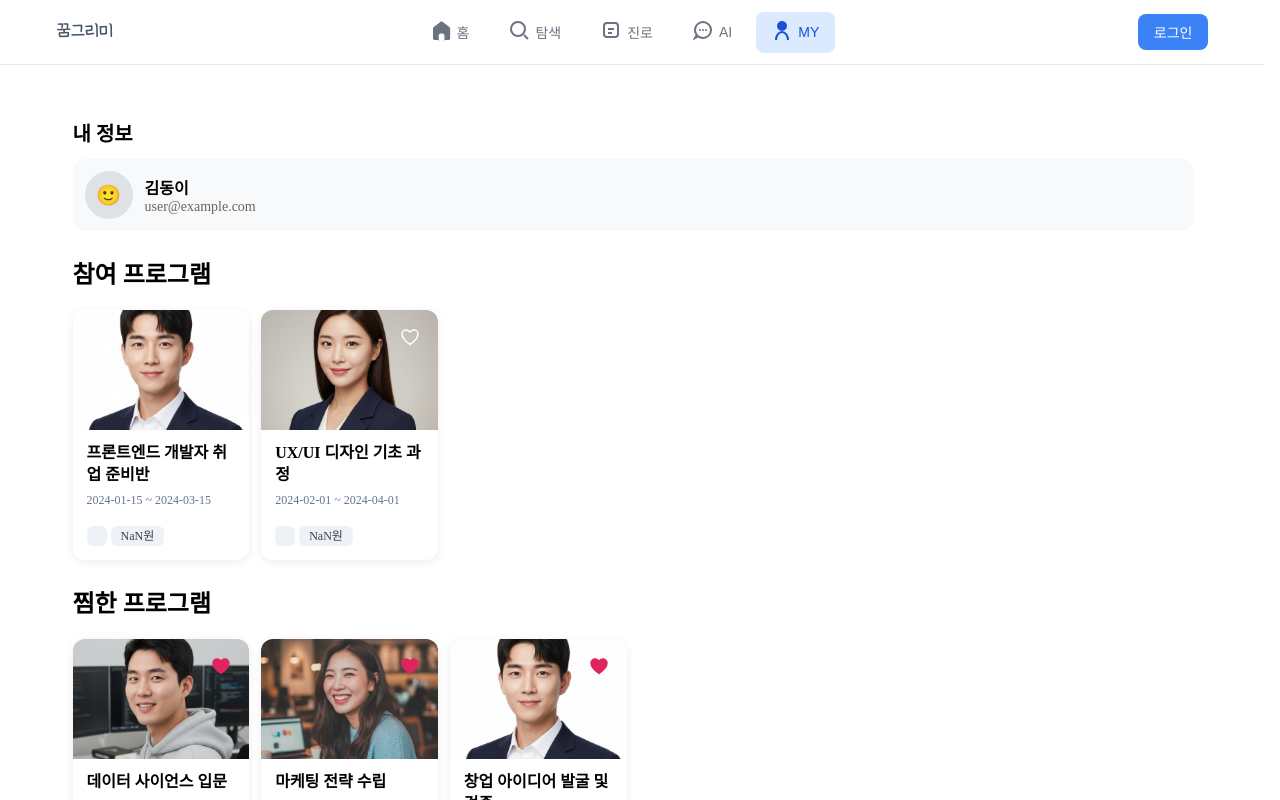
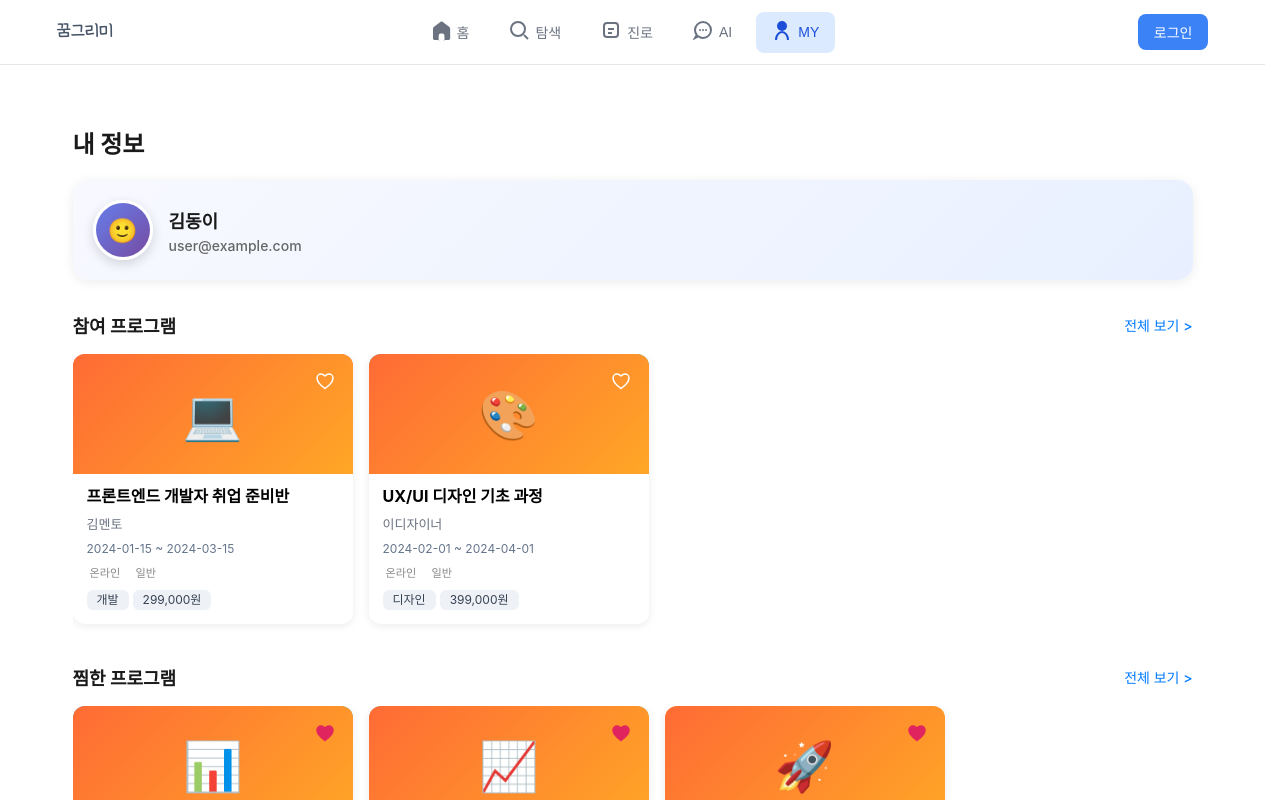
Before and after one commit to seohyun-lee/Kkumgeurimi-FE, a React (Vite) app: page /me in a window 1280 px wide. Shown: the top 800 px of the page. Built offline with nearby package versions, Linux system fonts and the light colour scheme; no server answers.

Commit message:
fix: my 하드코딩

```diff
--- a/src/components/ProgramCard.jsx
+++ b/src/components/ProgramCard.jsx
@@ -6,28 +6,34 @@ export default function ProgramCard({ program, isLiked, onLike, onClick }) {
   // API 응답 필드명 매핑
   const programId = program.programId || program.program_id;
   const title = program.programTitle || program.title;
-  const provider = program.provider;
+  const provider = program.provider || program.mentor;
   const startDate = program.startDate || program.start_date;
   const endDate = program.endDate || program.end_date;
   const venueRegion = program.venueRegion || program.eligibleRegion || program.venue_region;
   const targetAudience = program.targetAudience || program.target_audience;
   const price = program.price;
-  const imageUrl = program.imageUrl;
-  const relatedMajor = program.relatedMajor || program.field_category;
+  const backgroundColor = program.backgroundColor || "#667eea";
+  const emoji = program.emoji || "📚";
+  const relatedMajor = program.relatedMajor || program.field_category || program.category;
 
   return (
     <article
       className="card"
       onClick={() => onClick?.(program)}
     >
-      <div className="card__img">
-        {imageUrl && (
-          <img
-            src={imageUrl}
-            alt={title}
-            style={{ width: '100%', height: '100%', objectFit: 'cover' }}
-          />
-        )}
+      <div
+        className="card__img"
+        style={{
+          backgroundColor: backgroundColor,
+          display: 'flex',
+          alignItems: 'center',
+          justifyContent: 'center',
+          fontSize: '48px'
+        }}
+      >
+        <span role="img" aria-label="프로그램 아이콘">
+          {emoji}
+        </span>
         <button
           className={`heart-btn ${isLiked ? "liked" : ""}`}
           aria-label={isLiked ? "좋아요 취소" : "좋아요"}
@@ -66,11 +72,11 @@ export default function ProgramCard({ program, isLiked, onLike, onClick }) {
         <div className="card__meta">
           <div className="meta">
             <i className="fas fa-map-marker-alt" />
-            <span>{venueRegion}</span>
+            <span>{venueRegion || "온라인"}</span>
           </div>
           <div className="meta">
             <i className="fas fa-users" />
-            <span>{targetAudience}</span>
+            <span>{targetAudience || "일반"}</span>
           </div>
         </div>
 
--- a/src/pages/MyPage/MyPage.css
+++ b/src/pages/MyPage/MyPage.css
@@ -1,31 +1,38 @@
 .mypage {
-  padding: 16px;
+  padding: 20px 16px;
+  background: #ffffff;
+  min-height: 100vh;
+  font-family: -apple-system, BlinkMacSystemFont, 'Segoe UI', Roboto, sans-serif;
 }
 
 .mypage__header {
-  margin-bottom: 24px;
+  margin-bottom: 32px;
 }
 
 .mypage__title {
-  font-size: 20px;
-  font-weight: bold;
-  margin-bottom: 12px;
+  font-size: 24px;
+  font-weight: 700;
+  margin-bottom: 20px;
+  color: #1a1a1a;
 }
 
 .mypage__profile {
   display: flex;
   align-items: center;
-  background: #f8f9fa;
-  border-radius: 12px;
-  padding: 12px;
+  background: linear-gradient(135deg, #f8f9ff 0%, #e8f0ff 100%);
+  border-radius: 16px;
+  padding: 20px;
+  box-shadow: 0 2px 12px rgba(0, 0, 0, 0.08);
 }
 
 .mypage__avatar {
-  width: 48px;
-  height: 48px;
+  width: 60px;
+  height: 60px;
   border-radius: 50%;
   overflow: hidden;
-  margin-right: 12px;
+  margin-right: 16px;
+  border: 3px solid #ffffff;
+  box-shadow: 0 4px 12px rgba(0, 0, 0, 0.15);
 }
 
 .mypage__avatar img {
@@ -37,11 +44,12 @@
 .avatar-placeholder {
   width: 100%;
   height: 100%;
-  background: #dee2e6;
+  background: linear-gradient(135deg, #667eea 0%, #764ba2 100%);
   display: flex;
   align-items: center;
   justify-content: center;
-  font-size: 20px;
+  font-size: 24px;
+  color: white;
 }
 
 .mypage__info {
@@ -49,41 +57,136 @@
 }
 
 .mypage__name {
-  font-size: 16px;
-  font-weight: 600;
+  font-size: 18px;
+  font-weight: 700;
+  color: #1a1a1a;
+  margin-bottom: 4px;
 }
 
 .mypage__email {
   font-size: 14px;
   color: #666;
+  font-weight: 500;
 }
 
 .mypage__section {
-  margin-top: 24px;
+  margin-bottom: 32px;
 }
 
-.mypage__section-header {
+.mypage__section h2 {
+  font-size: 18px;
+  font-weight: 700;
+  color: #1a1a1a;
+  margin-bottom: 16px;
   display: flex;
   justify-content: space-between;
   align-items: center;
-  margin-bottom: 12px;
 }
 
-.mypage__section-header h2 {
-  font-size: 16px;
-  font-weight: 600;
-}
-
-.mypage__more {
+.mypage__section h2::after {
+  content: "전체 보기 >";
   font-size: 14px;
-  color: #007bff;
-  background: none;
-  border: none;
+  font-weight: 500;
+  color: #007AFF;
   cursor: pointer;
 }
 
 .mypage__grid {
-  display: grid;
-  grid-template-columns: repeat(auto-fill, minmax(160px, 1fr));
-  gap: 12px;
+  display: flex;
+  flex-direction: column;
+  gap: 16px;
 }
+
+.mypage__empty {
+  text-align: center;
+  color: #999;
+  font-size: 14px;
+  padding: 40px 20px;
+  background: #f8f9fa;
+  border-radius: 12px;
+  border: 2px dashed #dee2e6;
+}
+
+/* 참여 프로그램 섹션 - 가로 스크롤 */
+.mypage__section:first-of-type .mypage__grid {
+  display: flex;
+  flex-direction: row;
+  overflow-x: auto;
+  gap: 16px;
+  padding-bottom: 8px;
+  scrollbar-width: none;
+  -ms-overflow-style: none;
+}
+
+.mypage__section:first-of-type .mypage__grid::-webkit-scrollbar {
+  display: none;
+}
+
+.mypage__section:first-of-type .mypage__grid > * {
+  flex-shrink: 0;
+  width: 280px;
+  margin-bottom: 0;
+}
+
+/* 찜한 프로그램 섹션 - 가로 스크롤 */
+.mypage__section:last-of-type .mypage__grid {
+  display: flex;
+  flex-direction: row;
+  overflow-x: auto;
+  gap: 16px;
+  padding-bottom: 8px;
+  scrollbar-width: none;
+  -ms-overflow-style: none;
+}
+
+.mypage__section:last-of-type .mypage__grid::-webkit-scrollbar {
+  display: none;
+}
+
+.mypage__section:last-of-type .mypage__grid > * {
+  flex-shrink: 0;
+  width: 280px;
+}
+
+/* 반응형 디자인 */
+@media (max-width: 480px) {
+  .mypage {
+    padding: 16px 12px;
+  }
+
+  .mypage__title {
+    font-size: 22px;
+  }
+
+  .mypage__profile {
+    padding: 16px;
+  }
+
+  .mypage__avatar {
+    width: 56px;
+    height: 56px;
+  }
+
+  .mypage__section:first-of-type .mypage__grid > *,
+  .mypage__section:last-of-type .mypage__grid > * {
+    width: 260px;
+  }
+}
+
+/* 애니메이션 효과 */
+.mypage__profile {
+  transition: transform 0.2s ease, box-shadow 0.2s ease;
+}
+
+.mypage__profile:hover {
+  transform: translateY(-2px);
+  box-shadow: 0 4px 20px rgba(0, 0, 0, 0.12);
+}
+
+.mypage__section h2::after {
+  transition: color 0.2s ease;
+}
+
+.mypage__section h2::after:hover {
+  color: #0056b3;
+}
--- a/src/pages/MyPage/MyPage.jsx
+++ b/src/pages/MyPage/MyPage.jsx
@@ -18,7 +18,9 @@ export default function MyPage() {
       category: "개발",
       startDate: "2024-01-15",
       endDate: "2024-03-15",
-      imageUrl: "/mock_image_url/korean_man_1.jpeg",
+      price: 299000,
+      backgroundColor: "#FF6B6B",
+      emoji: "💻",
       description: "React, Vue.js 등 현대적인 프론트엔드 기술을 배우고 취업에 성공할 수 있도록 도와드립니다."
     },
     {
@@ -28,7 +30,9 @@ export default function MyPage() {
       category: "디자인",
       startDate: "2024-02-01",
       endDate: "2024-04-01",
-      imageUrl: "/mock_image_url/korean_woman_1.jpeg",
+      price: 399000,
+      backgroundColor: "#4ECDC4",
+      emoji: "🎨",
       description: "사용자 경험과 인터페이스 디자인의 기본 원리를 배우고 실무에 적용할 수 있는 능력을 기릅니다."
     }
   ]);
@@ -41,7 +45,9 @@ export default function MyPage() {
       category: "데이터",
       startDate: "2024-03-01",
       endDate: "2024-05-01",
-      imageUrl: "/mock_image_url/korean_man_2.jpeg",
+      price: 499000,
+      backgroundColor: "#45B7D1",
+      emoji: "📊",
       description: "Python을 활용한 데이터 분석과 머신러닝의 기초를 배우는 과정입니다."
     },
     {
@@ -51,7 +57,9 @@ export default function MyPage() {
       category: "마케팅",
       startDate: "2024-04-01",
       endDate: "2024-06-01",
-      imageUrl: "/mock_image_url/korean_woman_2.jpeg",
+      price: 349000,
+      backgroundColor: "#96CEB4",
+      emoji: "📈",
       description: "디지털 마케팅의 핵심 전략과 실행 방법을 체계적으로 학습합니다."
     },
     {
@@ -61,7 +69,9 @@ export default function MyPage() {
       category: "창업",
       startDate: "2024-05-01",
       endDate: "2024-07-01",
-      imageUrl: "/mock_image_url/korean_man_1.jpeg",
+      price: 599000,
+      backgroundColor: "#FFEAA7",
+      emoji: "🚀",
       description: "창업 아이디어를 발굴하고 시장 검증을 통해 사업화 가능성을 높이는 방법을 배웁니다."
     }
   ]);
```
